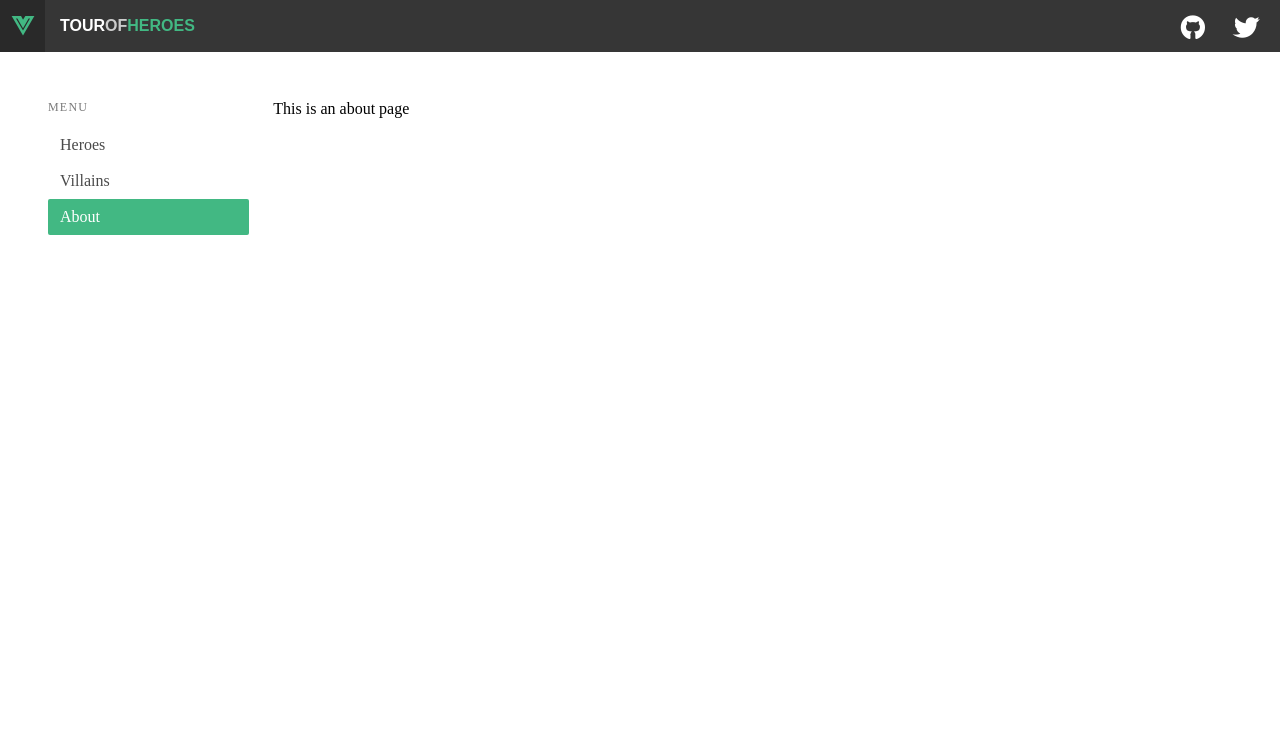
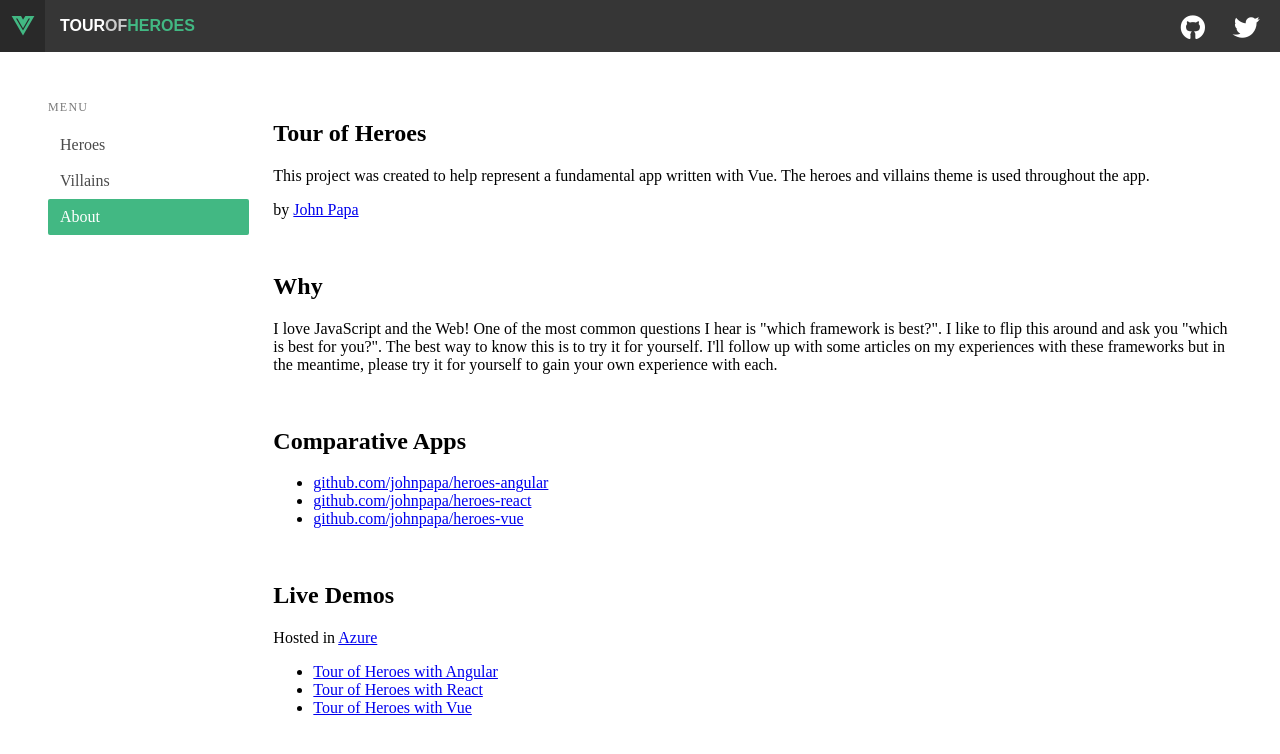
Before and after one commit to johnpapa/heroes-vue, a Vue app: page /about in a window 1280 px wide. Shown: the top 754 px of the page. Built offline with nearby package versions, Linux system fonts and the light colour scheme.

Commit message:
pge not found and about

```diff
--- a/src/components/list-header.vue
+++ b/src/components/list-header.vue
@@ -6,11 +6,7 @@
     <button class="button add-button" @click="handleAdd" aria-label="add">
       <i class="fas fa-plus" aria-hidden="true"></i>
     </button>
-    <button
-      class="button refresh-button"
-      @click="handleRefresh"
-      aria-label="refresh"
-    >
+    <button class="button refresh-button" @click="handleRefresh" aria-label="refresh">
       <i class="fas fa-sync" aria-hidden="true"></i>
     </button>
   </div>
@@ -24,11 +20,10 @@
       type: String,
       default: () => '',
     },
-  },
-  data() {
-    return {
-      routePath: '/heroes',
-    };
+    routePath: {
+      type: String,
+      default: () => '',
+    },
   },
   methods: {
     handleAdd() {
--- /dev/null
+++ b/src/components/page-not-found.vue
@@ -0,0 +1,11 @@
+<template>
+  <div class="content-container">
+    <div class="content-title-group not-found">
+      <i class="fas fa-exclamation-triangle" aria-hidden="true"></i> &nbsp;
+      <span class="title">These aren't the bits you're looking for</span>
+    </div>
+  </div>
+</template>
+
+<style lang="scss" scoped>
+</style>
--- a/src/router.js
+++ b/src/router.js
@@ -1,5 +1,6 @@
 import Vue from 'vue';
 import Router from 'vue-router';
+import PageNotFound from '@/components/page-not-found.vue';
 
 Vue.use(Router);
 
@@ -32,5 +33,9 @@
       component: () =>
         import(/* webpackChunkName: "about" */ './views/about.vue'),
     },
+    {
+      path: '*',
+      component: PageNotFound
+    }
   ],
 });
--- a/src/views/about.vue
+++ b/src/views/about.vue
@@ -1,3 +1,46 @@
 <template>
-  <h1>This is an about page</h1>
+  <div class="content-container">
+    <div class="content-title-group not-found">
+      <h2 class="title">Tour of Heroes</h2>
+      <p>This project was created to help represent a fundamental app written with Vue. The heroes and villains theme is used throughout the app.</p>
+      <p>
+        by
+        <a href="http://twitter.com/john_papa">John Papa</a>
+      </p>
+      <br>
+      <h2 class="title">Why</h2>
+      <p>I love JavaScript and the Web! One of the most common questions I hear is "which framework is best?". I like to flip this around and ask you "which is best for you?". The best way to know this is to try it for yourself. I'll follow up with some articles on my experiences with these frameworks but in the meantime, please try it for yourself to gain your own experience with each.</p>
+      <br>
+      <h2 class="title">Comparative Apps</h2>
+      <ul>
+        <li>
+          <a href="https://github.com/johnpapa/heroes-angular">github.com/johnpapa/heroes-angular</a>
+        </li>
+        <li>
+          <a href="https://github.com/johnpapa/heroes-react">github.com/johnpapa/heroes-react</a>
+        </li>
+        <li>
+          <a href="https://github.com/johnpapa/heroes-vue">github.com/johnpapa/heroes-vue</a>
+        </li>
+      </ul>
+      <br>
+      <h2 class="title">Live Demos</h2>
+      <p>
+        Hosted in
+        <a href="https://aka.ms/jp-free">Azure</a>
+      </p>
+
+      <ul>
+        <li>
+          <a href="https://papa-heroes-angular.azurewebsites.net">Tour of Heroes with Angular</a>
+        </li>
+        <li>
+          <a href="https://papa-heroes-react.azurewebsites.net">Tour of Heroes with React</a>
+        </li>
+        <li>
+          <a href="https://papa-heroes-vue.azurewebsites.net">Tour of Heroes with Vue</a>
+        </li>
+      </ul>
+    </div>
+  </div>
 </template>
--- a/src/views/heroes/hero-detail.vue
+++ b/src/views/heroes/hero-detail.vue
@@ -6,54 +6,54 @@
     <div class="card-content">
       <div class="content">
         <div class="field" v-if="editingHero.id">
-          <label class="label" for="id"> id </label>
+          <label class="label" for="id">id</label>
           <input
+            class="input"
             name="id"
-            class="input"
+            placeholder="e.g. HeroColleen"
+            readonly
             type="text"
             v-model="editingHero.id"
-            placeholder="e.g. HeroColleen"
-            readOnly
-          />
+          >
         </div>
         <div class="field">
-          <label class="label" for="name"> name </label>
+          <label class="label" for="name">name</label>
           <input
+            class="input"
             name="name"
-            class="input"
+            placeholder="e.g. Colleen"
             type="text"
             v-model="editingHero.name"
-            placeholder="e.g. Colleen"
-          />
+          >
         </div>
         <div class="field">
-          <label class="label" for="description"> description </label>
+          <label class="label" for="description">description</label>
           <input
+            class="input"
             name="description"
-            class="input"
+            placeholder="dance fight!"
             type="text"
             v-model="editingHero.description"
-            placeholder="dance fight!"
-          />
+          >
         </div>
       </div>
     </div>
-    <footer class="card-footer ">
+    <footer class="card-footer">
       <ButtonFooter
         class="card-footer-item"
+        label="Cancel"
         :className="'cancel-button'"
         :iconClasses="'fas fa-undo'"
+        :item="editingHero"
         @clicked="clear"
-        label="Cancel"
-        :item="editingHero"
       ></ButtonFooter>
       <ButtonFooter
         class="card-footer-item"
+        label="Save"
         :className="'save-button'"
         :iconClasses="'fas fa-save'"
+        :item="editingHero"
         @clicked="saveHero"
-        label="Save"
-        :item="editingHero"
       ></ButtonFooter>
     </footer>
   </div>
--- a/src/views/heroes/hero-list.vue
+++ b/src/views/heroes/hero-list.vue
@@ -2,25 +2,25 @@
   <ul class="list">
     <li v-for="(hero, index) in heroes" :key="hero.id" role="presentation">
       <div class="card">
-        <CardContent :name="hero.name" :description="hero.description" />
+        <CardContent :name="hero.name" :description="hero.description"/>
         <footer class="card-footer">
           <ButtonFooter
             class="delete-item"
             iconClasses="fas fa-trash"
+            label="Delete"
+            :dataId="hero.id"
+            :dataIndex="index"
+            :item="hero"
             @clicked="deleteHero"
-            label="Delete"
-            :dataIndex="index"
-            :dataId="hero.id"
-            :item="hero"
           />
           <ButtonFooter
             class="edit-item"
             iconClasses="fas fa-edit"
+            label="Edit"
+            :dataId="hero.id"
+            :dataIndex="index"
+            :item="hero"
             @clicked="selectHero"
-            label="Edit"
-            :dataIndex="index"
-            :dataId="hero.id"
-            :item="hero"
           />
         </footer>
       </div>
--- a/src/views/heroes/heroes.vue
+++ b/src/views/heroes/heroes.vue
@@ -1,26 +1,16 @@
 <template>
   <div class="content-container">
-    <ListHeader
-      :title="title"
-      @refresh="getHeroes"
-      @add="enableAddMode"
-      :routePath="routePath"
-    ></ListHeader>
+    <ListHeader :title="title" @refresh="getHeroes" @add="enableAddMode" :routePath="routePath"></ListHeader>
     <div class="columns is-multiline is-variable">
       <div class="column is-8" v-if="heroes">
         <HeroList
           v-if="!selected"
           :heroes="heroes"
           :selectedHero="selected"
+          @deleted="askToDelete($event)"
           @selected="select($event)"
-          @deleted="askToDelete($event)"
         ></HeroList>
-        <HeroDetail
-          v-if="selected"
-          :hero="selected"
-          @unselect="clear"
-          @save="save"
-        ></HeroDetail>
+        <HeroDetail v-if="selected" :hero="selected" @unselect="clear" @save="save"></HeroDetail>
       </div>
     </div>
 
--- a/src/views/villains/villain-detail.vue
+++ b/src/views/villains/villain-detail.vue
@@ -6,54 +6,54 @@
     <div class="card-content">
       <div class="content">
         <div class="field" v-if="editingVillain.id">
-          <label class="label" for="id"> id </label>
+          <label class="label" for="id">id</label>
           <input
+            class="input"
             name="id"
-            class="input"
+            placeholder="e.g. VillainColleen"
+            readonly
             type="text"
             v-model="editingVillain.id"
-            placeholder="e.g. VillainColleen"
-            readOnly
-          />
+          >
         </div>
         <div class="field">
-          <label class="label" for="name"> name </label>
+          <label class="label" for="name">name</label>
           <input
+            class="input"
             name="name"
-            class="input"
+            placeholder="e.g. Colleen"
             type="text"
             v-model="editingVillain.name"
-            placeholder="e.g. Colleen"
-          />
+          >
         </div>
         <div class="field">
-          <label class="label" for="description"> description </label>
+          <label class="label" for="description">description</label>
           <input
+            class="input"
             name="description"
-            class="input"
+            placeholder="dance fight!"
             type="text"
             v-model="editingVillain.description"
-            placeholder="dance fight!"
-          />
+          >
         </div>
       </div>
     </div>
-    <footer class="card-footer ">
+    <footer class="card-footer">
       <ButtonFooter
         class="card-footer-item"
+        label="Cancel"
         :className="'cancel-button'"
         :iconClasses="'fas fa-undo'"
+        :item="editingVillain"
         @clicked="clear"
-        label="Cancel"
-        :item="editingVillain"
       ></ButtonFooter>
       <ButtonFooter
         class="card-footer-item"
         :className="'save-button'"
         :iconClasses="'fas fa-save'"
+        :item="editingVillain"
+        label="Save"
         @clicked="saveVillain"
-        label="Save"
-        :item="editingVillain"
       ></ButtonFooter>
     </footer>
   </div>
```
Also changed, not shown: 1 other file (tests, documents, lock files or other folders).
